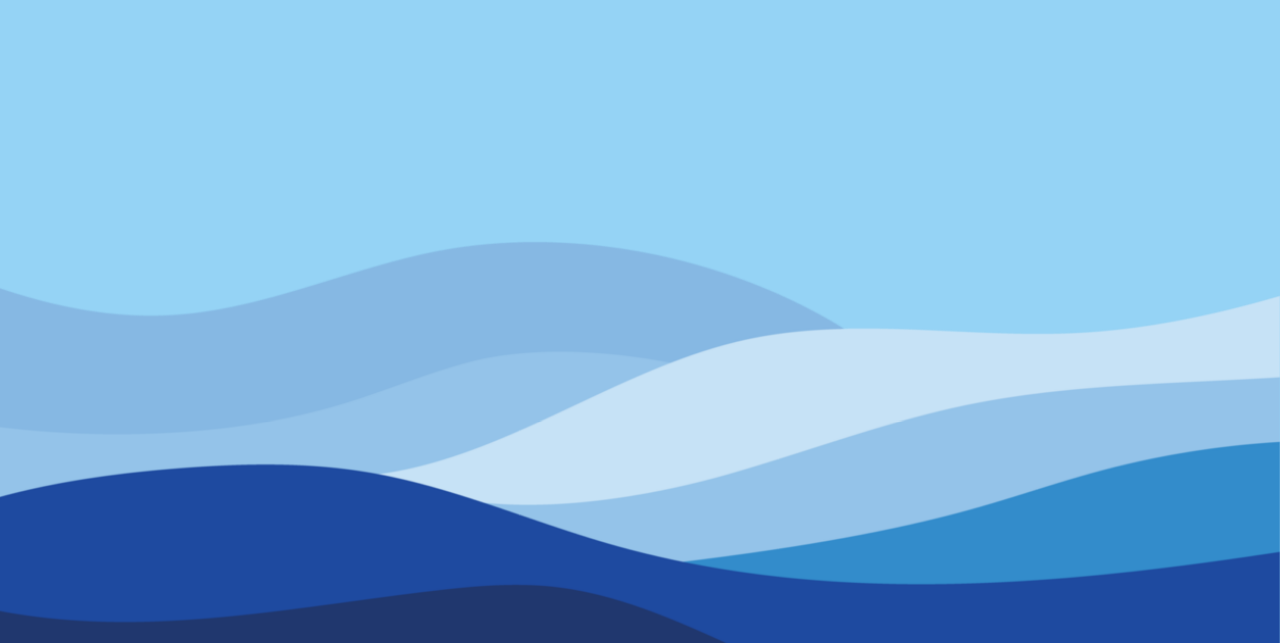
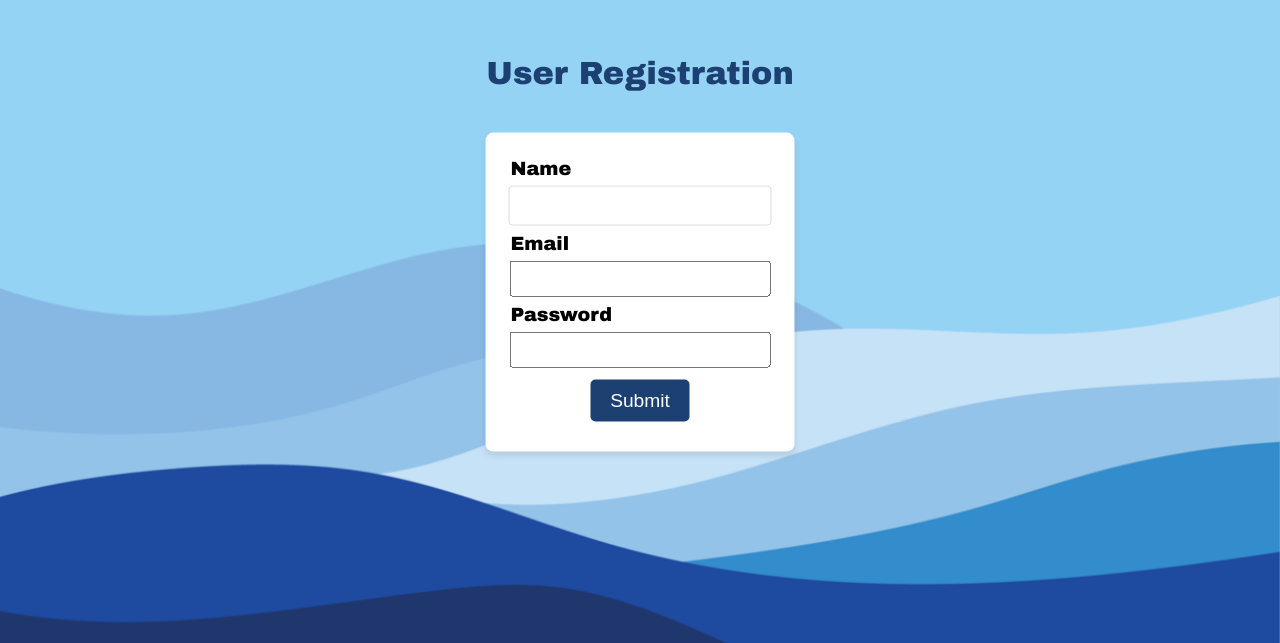
Before and after one commit to jessmphelan/PhishingEvaluationGame, a React (Create React App) app in the folder phishing_evaluation/application/frontend/: page /create_account in a window 1280 px wide. Before the commit this address had no page. Shown: the part 157-800 px from the top of the page. Built offline with nearby package versions, Linux system fonts and the light colour scheme.

Commit message:
adding the login page back in

```diff
--- a/phishing_evaluation/application/frontend/src/App.js
+++ b/phishing_evaluation/application/frontend/src/App.js
@@ -3,7 +3,7 @@ import { BrowserRouter as Router, Routes, Route } from 'react-router-dom';
 import './App.css';
 
 //Components
-//import CreateAccountForm from './components/create_account.js';
+import CreateAccountForm from './components/create_account.js';
 import DemographicForm from './components/demographic_form.js';
 import NCS6 from './components/ncs6.js';
 import BigFive from './components/bigfive.js';
@@ -32,8 +32,8 @@ const App = () => {
           </ul>
         </nav> */}
         <Routes>
-          {/* <Route path="/" element={<CreateAccountForm />} /> */}
           <Route path="/" element={<InstructionsPage />} />
+          <Route path="/create_account" element={<CreateAccountForm />} />
           <Route path="/demographic" element={<DemographicForm />} />
           <Route path="/bigfive" element={<BigFive/>} />
           <Route path="/ncs6" element={<NCS6/>} />
--- a/phishing_evaluation/application/frontend/src/components/create_account.js
+++ b/phishing_evaluation/application/frontend/src/components/create_account.js
@@ -43,7 +43,7 @@ const CreateAccountForm = () => {
 		} else {
 			setSubmitted(true);
 			setError(false);
-            navigate("/demographic_form");
+            navigate("/demographic");
 		}
 	};
 
--- a/phishing_evaluation/application/frontend/src/components/instructions.js
+++ b/phishing_evaluation/application/frontend/src/components/instructions.js
@@ -5,7 +5,7 @@ const InstructionsPage = () => {
     const navigate = useNavigate();
 
     const handleStartEvaluation = () => {
-        navigate('/demographic'); // Navigate to email_evaluation page
+        navigate('/create_account'); // Navigate to email_evaluation page
     };
 
     return (
```
